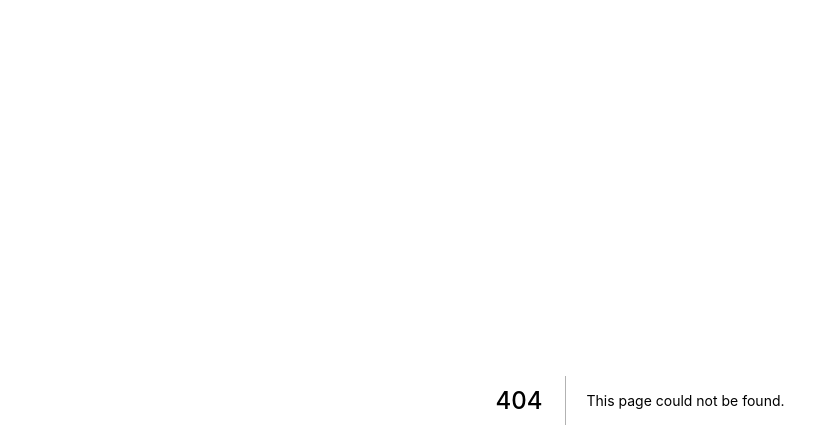
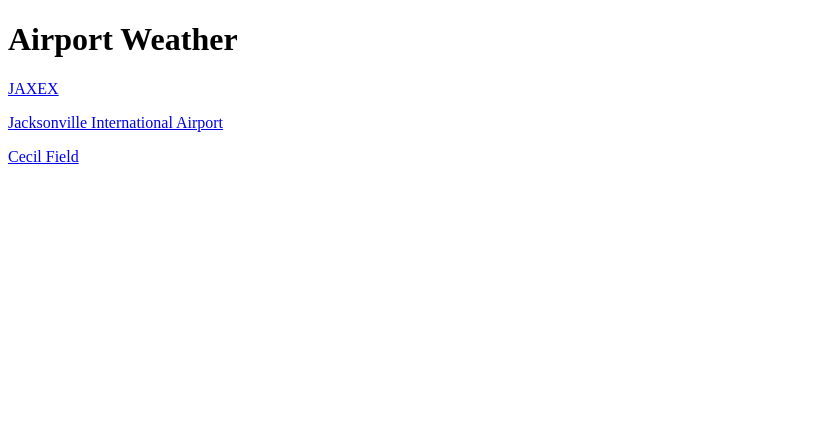
Before and after one commit to Jaxnode-UG/jaxnodenextjs, a Next.js app: page /airports in a window 1280 px wide. Before the commit this address had no page. Shown: the top 448 px of the page, without its empty margins (0-839 px from the left). Built offline with nearby package versions, Linux system fonts and the light colour scheme.

Commit message:
Adding Airport Link example

```diff
--- /dev/null
+++ b/pages/airports.js
@@ -0,0 +1,18 @@
+import Link from 'next/link';
+
+const LocalAirports = [
+    { name: 'JAXEX', identifier: 'kcrg'},
+    { name: 'Jacksonville International Airport', identifier: 'kjax'},
+    { name: 'Cecil Field', identifier: 'kvqq'}
+];
+
+const AirportLink = (props) => <p>
+    <Link as={`/avwx/${props.identifier}`} href={`/avwx?id=${props.identifier}`}>
+        <a>{props.name}</a>
+    </Link>
+</p>
+
+export default () => <div>
+    <h1>Airport Weather</h1>
+    {LocalAirports.map(item => (<AirportLink key={item.identifier} name={item.name} identifier={item.identifier} /> ))}
+</div>;
```
